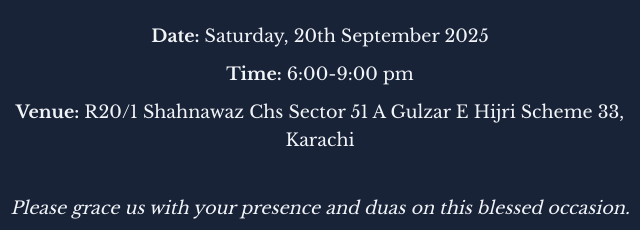
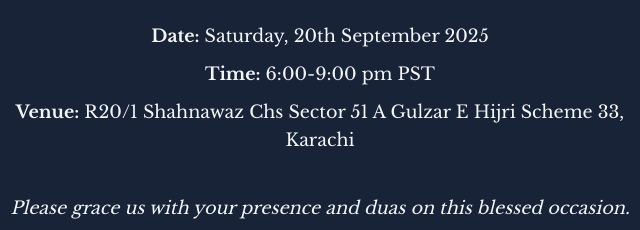
Before and after one commit to maryam-amir-2/areesha-baat-pakki, a plain HTML site: page index.html in a window 1280 px wide. Both pictures are taken after a click on the button "View Event Details". Shown: the part 259-489 px from the top of the page, 320-960 px from the left. Drawn offline with nearby package versions, Linux system fonts and the light colour scheme; a web font is replaced by a local one.

Commit message:
Update index.html

```diff
--- a/index.html
+++ b/index.html
@@ -443,7 +443,7 @@
         <section id="page2" class="page details">
             <h3>Baat Pakki</h3>
             <p><strong>Date:</strong> Saturday, 20th September 2025</p>
-            <p><strong>Time:</strong> 6:00-9:00 pm</p>
+            <p><strong>Time:</strong> 6:00-9:00 pm PST</p>
             <p><strong>Venue:</strong>  R20/1 Shahnawaz Chs Sector 51 A Gulzar E Hijri Scheme 33, Karachi</p>
             <p class="dua">Please grace us with your presence and duas on this blessed occasion.</p>
             <div class="button-panel">
```
